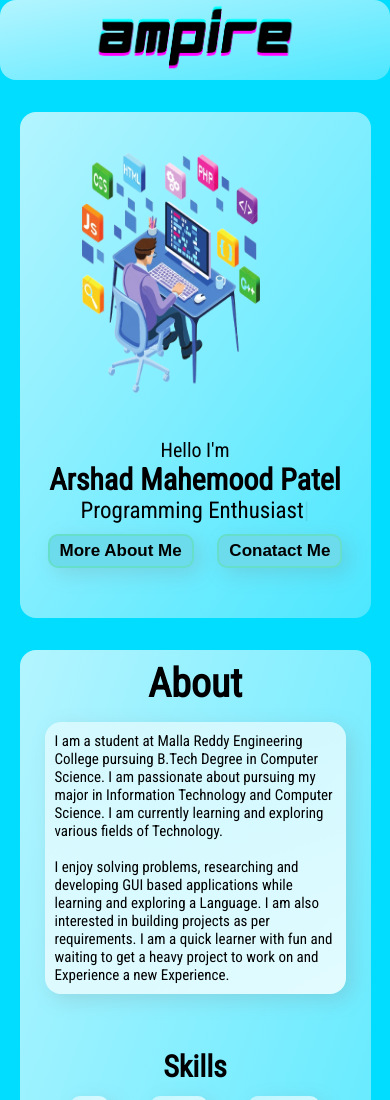
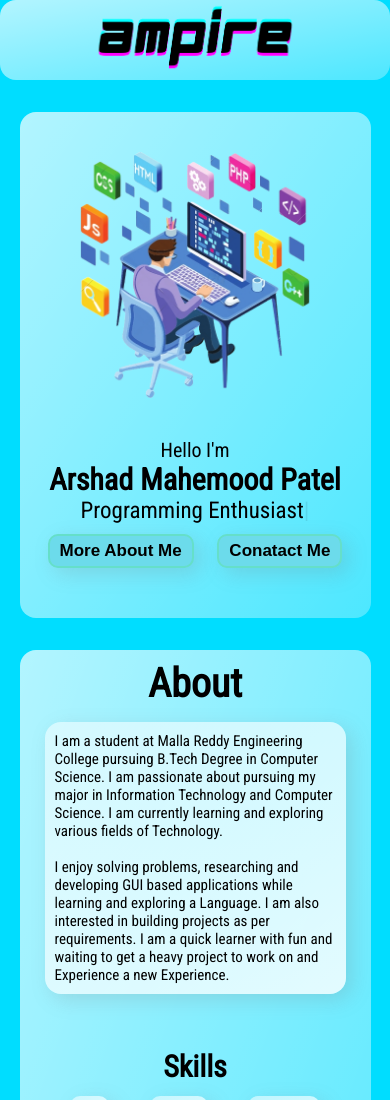
Before and after one commit to arshadpatel/portfolio, a plain HTML site: page index.html in a window 390 px wide. Shown: the top 1100 px of the page. Drawn offline with nearby package versions, Linux system fonts and the light colour scheme.

Commit message:
Minor changes for small devices

```diff
--- a/style.css
+++ b/style.css
@@ -268,6 +268,11 @@ section {
 
 #projs:hover h3 {
     color: green;
+    /* color : #004aad */
+    /* color : #527ff1 */
+}
+#projs:hover p{
+    color : #004aad
 }
 
 .design {
@@ -461,8 +466,16 @@ textarea {
         font-size: 17px;
     }
 
+    .block2 {
+        display: flex;
+        flex-direction: column;
+        justify-content: center;
+        align-items: center
+    }
+
     .block2 img {
-        height: 240px;
+        width: 70%;
+        height: auto;
     }
 
     #about {
```
